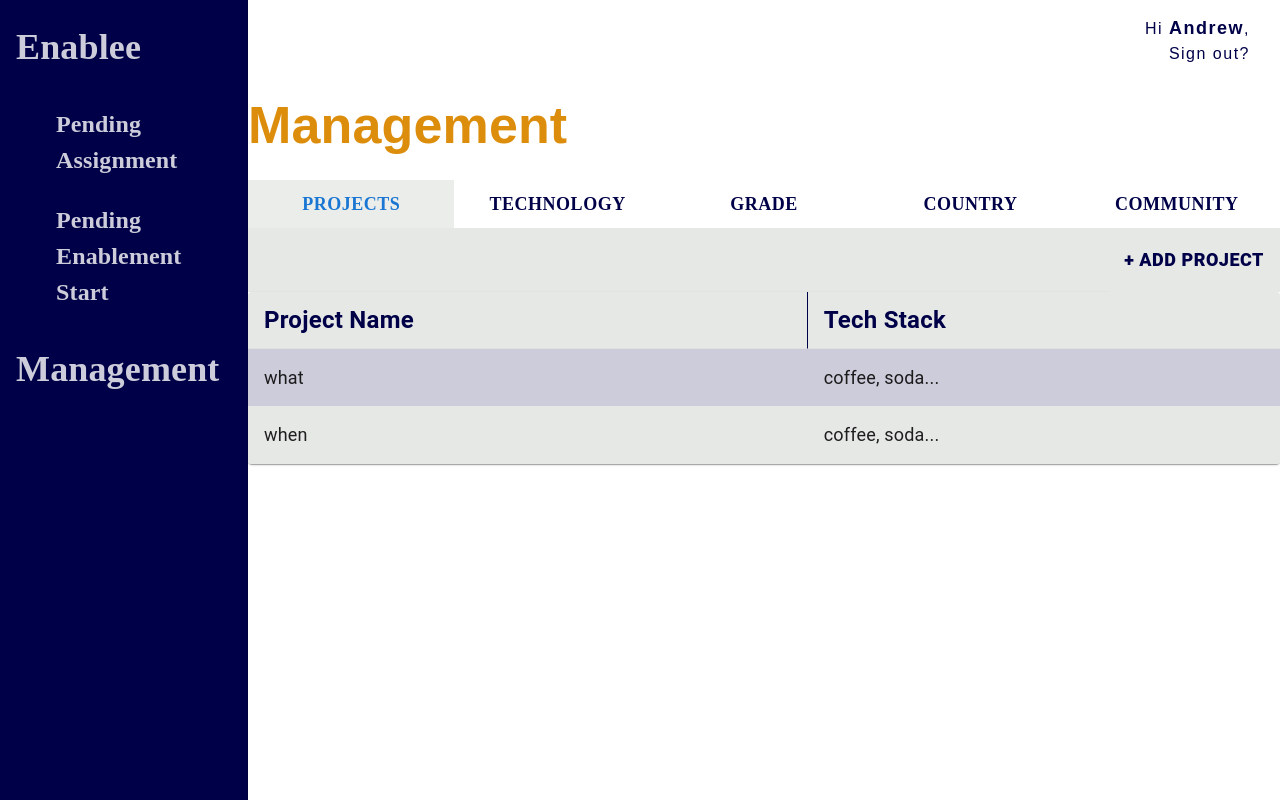
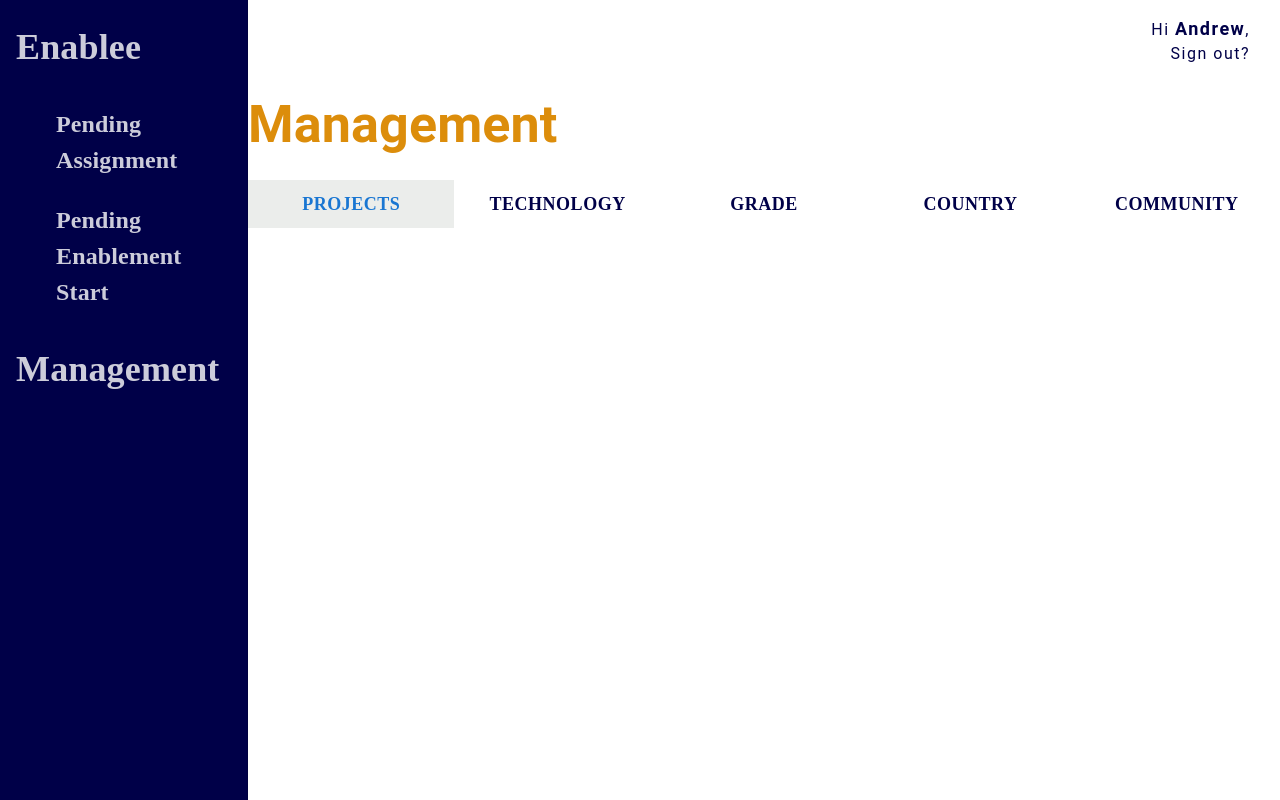
Before and after one commit to oscar-fernandez/flow-ui, a React (Vite) app: page /mgt in a window 1280 px wide. Built offline with nearby package versions, Linux system fonts and the light colour scheme; a web font is replaced by a local one.

Commit message:
mgt tabs only changes tabs

```diff
--- a/src/pages/Management/ManagementTabsComponent/ManagementTabs.tsx
+++ b/src/pages/Management/ManagementTabsComponent/ManagementTabs.tsx
@@ -10,31 +10,31 @@ import { MockRows } from "../../../data/MockData";
 import IColumns from "../../../models/interfaces/IColumns";
 import { Button } from "@mui/material";
 
-interface TabPanelProps {
-  children?: React.ReactNode;
-  index: number;
-  value: number;
-}
+// interface TabPanelProps {
+//   children?: React.ReactNode;
+//   index: number;
+//   value: number;
+// }
 
-function TabPanel(props: TabPanelProps) {
-  const { children, value, index, ...other } = props;
+// function TabPanel(props: TabPanelProps) {
+//   const { children, value, index, ...other } = props;
 
-  return (
-    <div
-      role="tabpanel"
-      hidden={value !== index}
-      id={`simple-tabpanel-${index}`}
-      aria-labelledby={`simple-tab-${index}`}
-      {...other}
-    >
-      {value === index && (
-        <Box sx={{ p: 1 }}>
-          <Typography>{children}</Typography>
-        </Box>
-      )}
-    </div>
-  );
-}
+//   return (
+//     <div
+//       role="tabpanel"
+//       hidden={value !== index}
+//       id={`simple-tabpanel-${index}`}
+//       aria-labelledby={`simple-tab-${index}`}
+//       {...other}
+//     >
+//       {value === index && (
+//         <Box sx={{ p: 1 }}>
+//           <Typography>{children}</Typography>
+//         </Box>
+//       )}
+//     </div>
+//   );
+// }
 
 function a11yProps(index: number) {
   return {
@@ -45,18 +45,8 @@ function a11yProps(index: number) {
 
 export default function ManagementTabs() {
   const [value, setValue] = React.useState(0);
-  const selectedItem = useRef("");
-  const projectColumn: IColumns = { topics: ["projectName", "techStack"] };
-  const technologyColumn: IColumns = { topics: ["skillName"] };
-
   const handleChange = (event: React.SyntheticEvent, newValue: number) => {
     setValue(newValue);
-  };
-
-  const [isShown, setIsShown] = useState(false);
-
-  const handleClick = (event: React.MouseEvent<HTMLElement>) => {
-    setIsShown((current) => !current);
   };
 
   return (
@@ -86,83 +76,124 @@ export default function ManagementTabs() {
             <Tab label="Community" {...a11yProps(4)} />
           </Tabs>
         </Box>
-        <TabPanel value={value} index={0}>
-          <div style={{ width: "100%", backgroundColor: "#E6E8E6" }}>
-            {!isShown && (
-              <Box sx={{ display: "flex", justifyContent: "flex-end" }}>
-                <Button
-                  variant="text"
-                  onClick={handleClick}
-                  sx={{
-                    background: "#E6E8E6",
-                    fontWeight: 900,
-                    fontSize: "18px",
-                    color: "#000048",
-                    padding: "16px",
-                    "&:hover": {
-                      backgroundColor: "#E6E8E6",
-                      opacity: "1",
-                    },
-                  }}
-                >
-                  + Add Project
-                </Button>
-              </Box>
-            )}
-          </div>
-          {isShown && (
-            <FormComponent
-              title="Add Project"
-              readonly={false}
-              edit={false}
-              handleClick={handleClick}
-            />
-          )}
-          {!isShown && (
-            <ManagementTableComponent
-              selectedItem={selectedItem}
-              columns={projectColumn}
-              rows={MockRows}
-            />
-          )}
-        </TabPanel>
-        <TabPanel value={value} index={1}>
-          <div style={{ width: "100%", backgroundColor: "#E6E8E6" }}>
-            <Box sx={{ display: "flex", justifyContent: "flex-end" }}>
-              <Button
-                variant="text"
-                sx={{
-                  background: "#E6E8E6",
-                  fontWeight: 900,
-                  fontSize: "18px",
-                  color: "#000048",
-                  padding: "16px",
-                  "&:hover": {
-                    backgroundColor: "#E6E8E6",
-                    opacity: "1",
-                  },
-                }}
-              >
-                + Add Skill
-              </Button>
-            </Box>
-          </div>
-          <ManagementTableComponent
-            selectedItem={selectedItem}
-            columns={technologyColumn}
-            rows={MockRows}
-          />
-        </TabPanel>
-        <TabPanel value={value} index={2}>
-          Item Three
-        </TabPanel>
-        <TabPanel value={value} index={3}>
-          Item Four
-        </TabPanel>
-        <TabPanel value={value} index={4}>
-          Item Five
-        </TabPanel>
       </Box>
     </div>
   );
+
+  // const selectedItem = useRef("");
+  // const projectColumn: IColumns = { topics: ["projectName", "techStack"] };
+  // const technologyColumn: IColumns = { topics: ["skillName"] };
+
+  // const [isShown, setIsShown] = useState(false);
+
+  // const handleClick = (event: React.MouseEvent<HTMLElement>) => {
+  //   setIsShown((current) => !current);
+  // };
+
+  // return (
+  //   <div className="margin">
+  //     <Box sx={{ "& .MuiBox-root": { p: 0 } }}>
+  //       <Box>
+  //         <Tabs
+  //           value={value}
+  //           onChange={handleChange}
+  //           variant="fullWidth"
+  //           aria-label="basic tabs example"
+  //           TabIndicatorProps={{ hidden: true }}
+  //           sx={{
+  //             "& button": {
+  //               color: "#000048",
+  //               fontFamily: "Darker Grotesque",
+  //               fontWeight: 900,
+  //               fontSize: 18,
+  //             },
+  //             "& button.Mui-selected": { backgroundColor: "#EBEDEB" },
+  //           }}
+  //         >
+  //           <Tab label="Projects" {...a11yProps(0)} />
+  //           <Tab label="Technology" {...a11yProps(1)} />
+  //           <Tab label="Grade" {...a11yProps(2)} />
+  //           <Tab label="Country" {...a11yProps(3)} />
+  //           <Tab label="Community" {...a11yProps(4)} />
+  //         </Tabs>
+  //       </Box>
+  //       <TabPanel value={value} index={0}>
+  //         <div style={{ width: "100%", backgroundColor: "#E6E8E6" }}>
+  //           {!isShown && (
+  //             <Box sx={{ display: "flex", justifyContent: "flex-end" }}>
+  //               <Button
+  //                 variant="text"
+  //                 onClick={handleClick}
+  //                 sx={{
+  //                   background: "#E6E8E6",
+  //                   fontWeight: 900,
+  //                   fontSize: "18px",
+  //                   color: "#000048",
+  //                   padding: "16px",
+  //                   "&:hover": {
+  //                     backgroundColor: "#E6E8E6",
+  //                     opacity: "1",
+  //                   },
+  //                 }}
+  //               >
+  //                 + Add Project
+  //               </Button>
+  //             </Box>
+  //           )}
+  //         </div>
+  //         {isShown && (
+  //           <FormComponent
+  //             title="Add Project"
+  //             readonly={false}
+  //             edit={false}
+  //             handleClick={handleClick}
+  //           />
+  //         )}
+  //         {!isShown && (
+  //           <ManagementTableComponent
+  //             selectedItem={selectedItem}
+  //             columns={projectColumn}
+  //             rows={MockRows}
+  //           />
+  //         )}
+  //       </TabPanel>
+  //       <TabPanel value={value} index={1}>
+  //         <div style={{ width: "100%", backgroundColor: "#E6E8E6" }}>
+  //           <Box sx={{ display: "flex", justifyContent: "flex-end" }}>
+  //             <Button
+  //               variant="text"
+  //               sx={{
+  //                 background: "#E6E8E6",
+  //                 fontWeight: 900,
+  //                 fontSize: "18px",
+  //                 color: "#000048",
+  //                 padding: "16px",
+  //                 "&:hover": {
+  //                   backgroundColor: "#E6E8E6",
+  //                   opacity: "1",
+  //                 },
+  //               }}
+  //             >
+  //               + Add Skill
+  //             </Button>
+  //           </Box>
+  //         </div>
+  //         <ManagementTableComponent
+  //           selectedItem={selectedItem}
+  //           columns={technologyColumn}
+  //           rows={MockRows}
+  //         />
+  //       </TabPanel>
+  //       <TabPanel value={value} index={2}>
+  //         Item Three
+  //       </TabPanel>
+  //       <TabPanel value={value} index={3}>
+  //         Item Four
+  //       </TabPanel>
+  //       <TabPanel value={value} index={4}>
+  //         Item Five
+  //       </TabPanel>
+  //     </Box>
+  //   </div>
+  // );
 }
--- a/src/pages/Management/ManagementView/ManagementView.tsx
+++ b/src/pages/Management/ManagementView/ManagementView.tsx
@@ -6,6 +6,7 @@ export default function ManagementView() {
     <>
       <div>
         <PageViewHeader pageTitle="Management" showPlus={false} />
+        {/* TODO: include Filter Component */}
         <ManagementTabs />
       </div>
     </>
```
